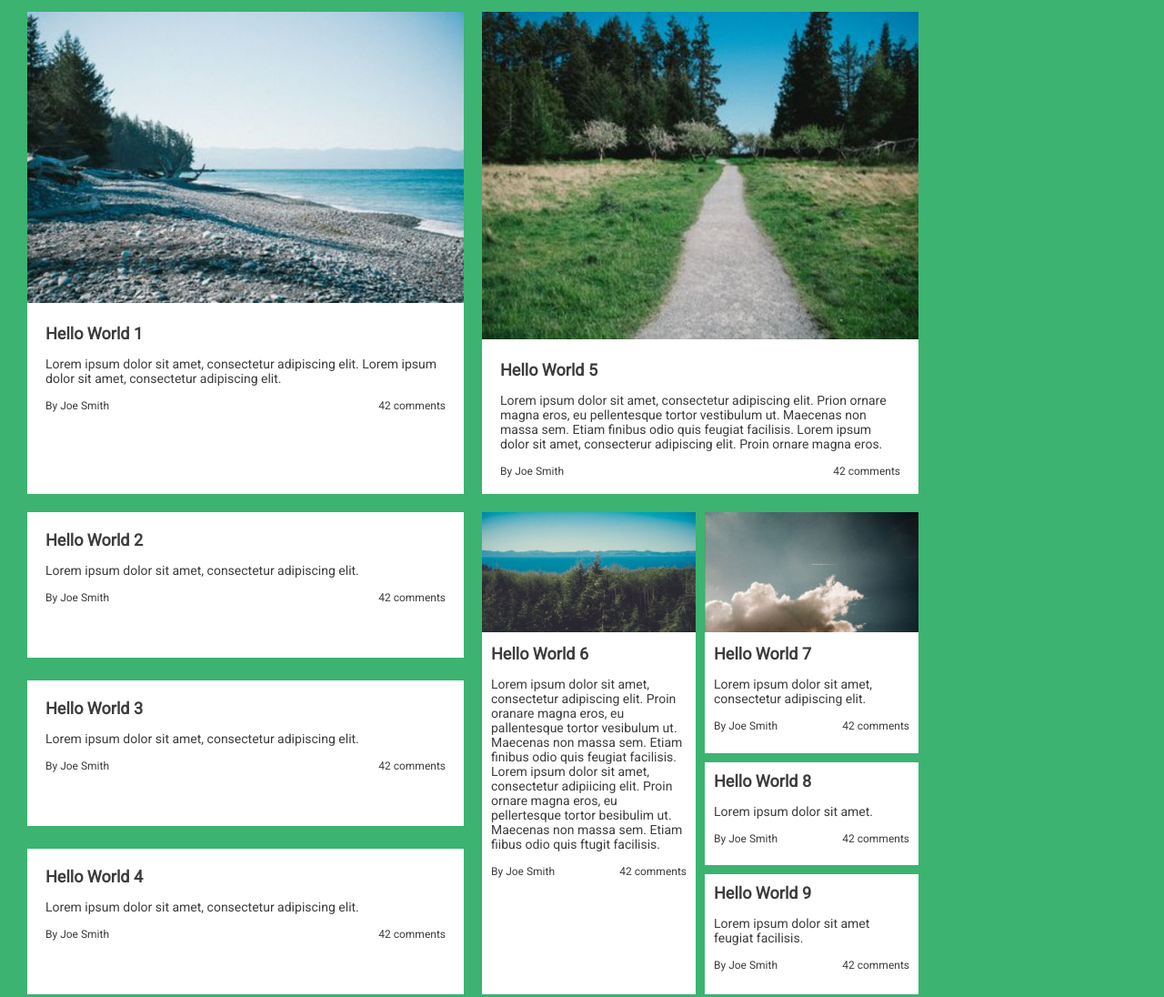
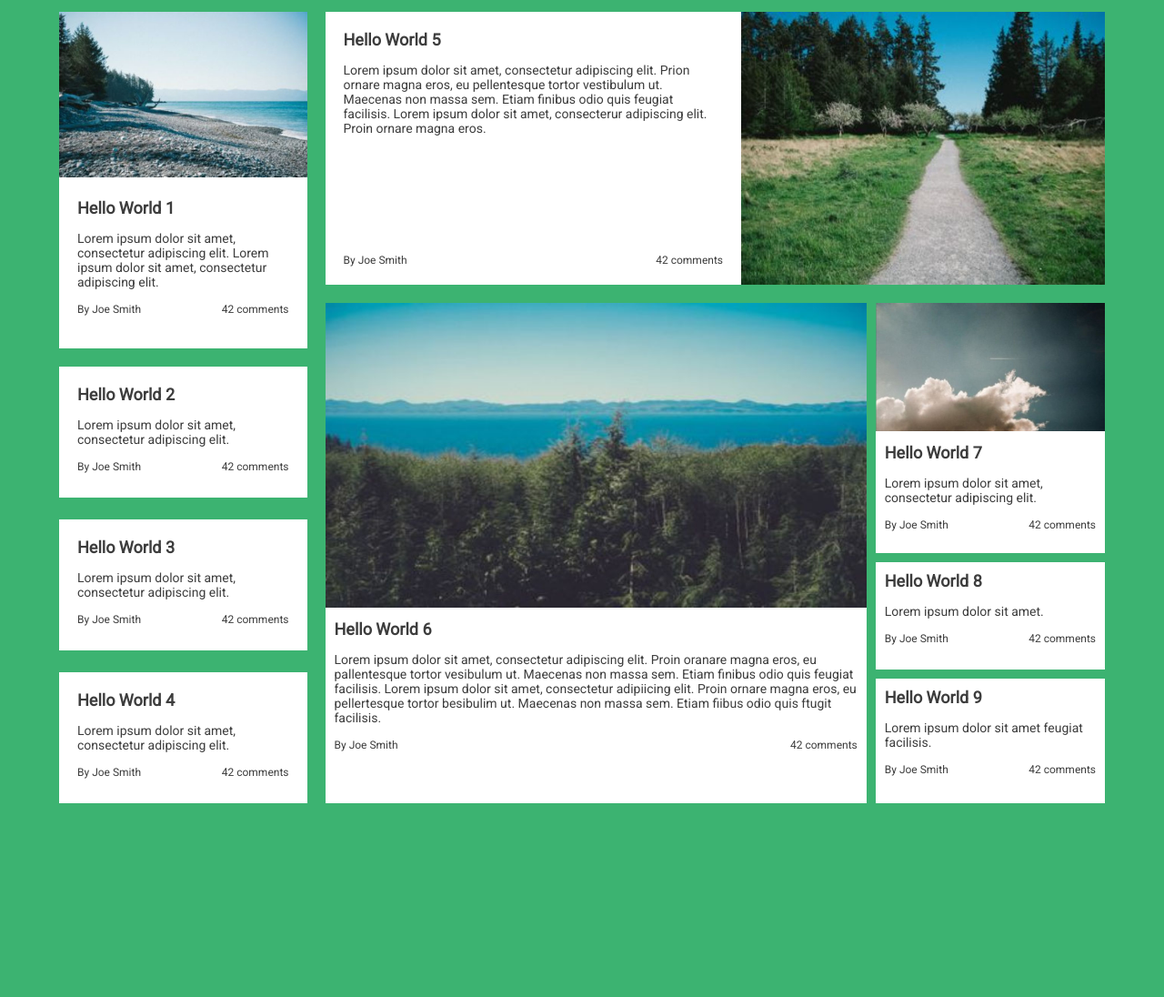
Before and after one commit to ewudes/dd-flexbox, a plain HTML site: page index.html in a window 1280 px wide. Shown: the part 212-1308 px from the top of the page at 91% size. After the commit the page ends 1175 px from the top, so only its background shows below. Drawn offline with Linux system fonts and the light colour scheme.

Commit message:
add desktop view style

```diff
--- a/scss/desktop.scss
+++ b/scss/desktop.scss
@@ -0,0 +1,89 @@
+@media screen and (min-width: 1001px){
+  .wrapper{
+    max-width: 1180px;
+    margin: auto;
+  }
+
+  .maincontent{
+    flex-direction: column;
+    margin: 0 5px;
+    height: 960px;
+    &_group{
+      border: 10px solid transparent;
+      box-sizing: border-box;
+      &--num1{
+        display: flex;
+        width: 25%;
+        height: 390px;
+        order: 1;
+      }
+      &--num2{
+        width: 25%;
+        height: 500px;
+        order: 2;
+      }
+      &--num3{
+        display: flex;
+        width: 75%;
+        height: 300px;
+        order: 3;
+      }
+      &--num4{
+        display: flex;
+        flex-direction: column;
+        flex-wrap: wrap;
+        justify-content: space-between;
+        width: 75%;
+        height: 570px;
+        margin-top: 20px;
+        order: 4;
+      }
+    }
+  }
+  .contentBox{
+    &--post2{
+      height: 30%;
+    }
+    &--post3{
+      height: 30%;
+    }
+    &--post4{
+      height: 30%;
+    }
+    &--post5{
+      display: flex;
+      flex-direction: row-reverse;
+      width: 880px;
+      height: 300px;
+    }
+    &--post6{
+      width: 70%;
+      height: 570px;
+    }
+    &--post7{
+      width: 30%;
+      max-height: 50%;
+    }
+    &--post8{
+      width: 30%;
+      height: 25%;
+    }
+    &--post9{
+      width: 30%;
+      height: 25%;
+    }
+    &_pic{
+      &--post5{
+        height: 100%;
+        width: 400px;
+      }
+    }
+    &_descr{
+      display: flex;
+      flex-direction: column;
+    }
+    &_descrMeta{
+      margin-top: auto;
+    }
+  }
+}
--- a/scss/main.scss
+++ /dev/null
@@ -1,31 +0,0 @@
-html, body, ul, li, h1{
-  margin: 0;
-  padding: 0;
-}
-
-ul, li{
-  list-style-type: none;
-}
-
-body{
-  background-color: #3cb371;
-  font-family: 'Roboto', sans-serif;
-}
-
-.wrapper{
-  color: #3d3d3d;
-}
-
-.title{
-  color: #fff;
-  text-align: center;
-}
-
-.maincontent{
-  display: flex;
-  flex-direction: column;
-}
-
-.contentBox{
-  background-color: #fff;
-}
--- a/scss/mobile.scss
+++ b/scss/mobile.scss
@@ -1,12 +1,29 @@
-.title{
-  font-size: 26px;
-  margin: 50px auto;
+html, body, ul, li, h1{
+  margin: 0;
+  padding: 0;
+}
+
+ul, li{
+  list-style-type: none;
+}
+
+body{
+  background-color: #3cb371;
+  font-family: 'Roboto', sans-serif;
 }
 
 .wrapper{
   max-width: 800px;
   margin: 0 20px;
   font-size: 14px;
+  color: #3d3d3d;
+}
+
+.title{
+  font-size: 26px;
+  margin: 50px auto;
+  color: #fff;
+  text-align: center;
 }
 
 .nav{
@@ -43,8 +60,14 @@
   }
 }
 
+.maincontent{
+  display: flex;
+  flex-direction: column;
+}
+
 .contentBox{
   margin-bottom: 10px;
+  background-color: #fff;
   &_pic{
     width: 100%;
     &--post1{
--- a/style.scss
+++ b/style.scss
@@ -1,4 +1,3 @@
-@import 'scss/main.scss';
 @import 'scss/mobile.scss';
 @import 'scss/tablet.scss';
 @import 'scss/desktop.scss';
```
Also changed, not shown: style.css, 1 other file.
